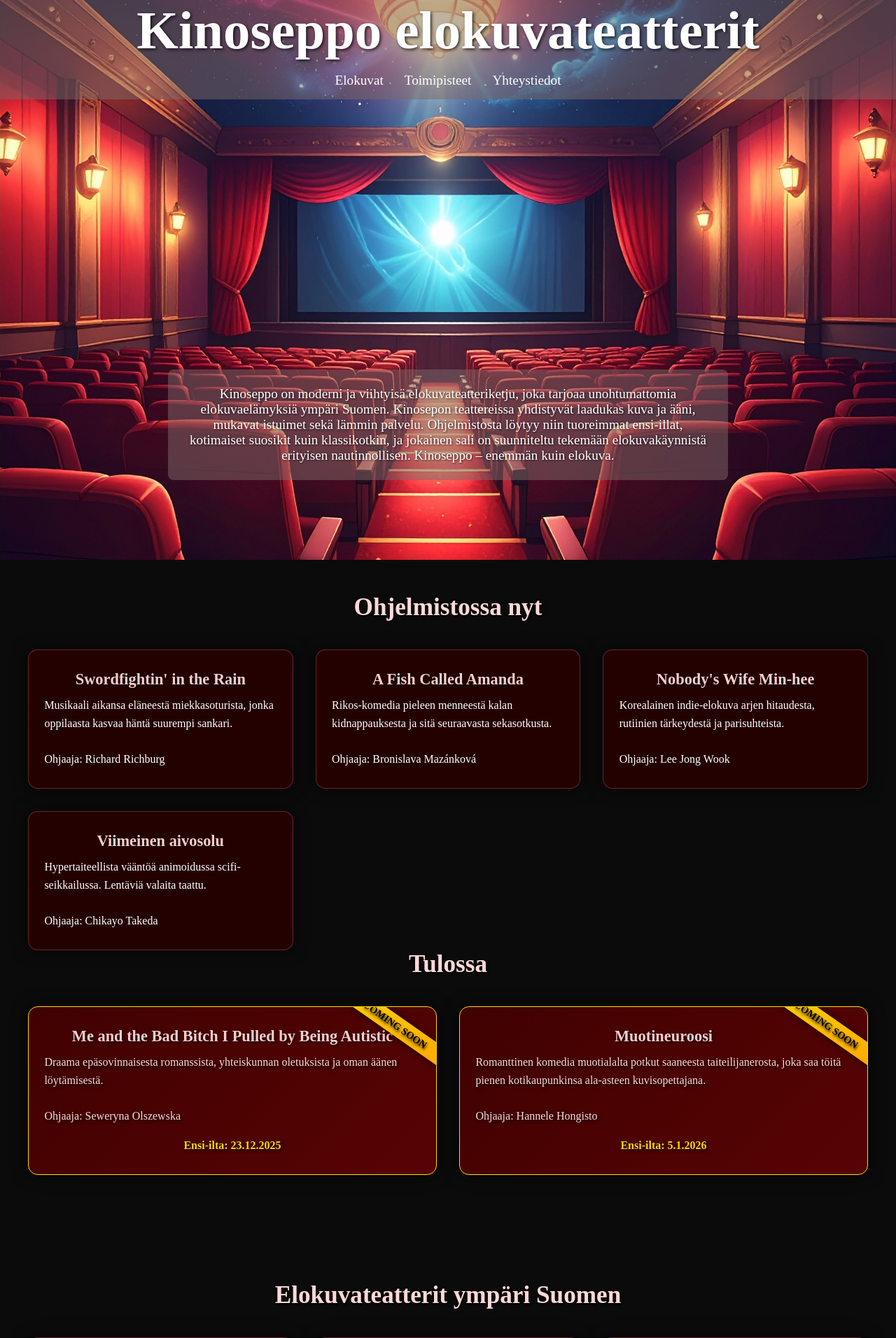
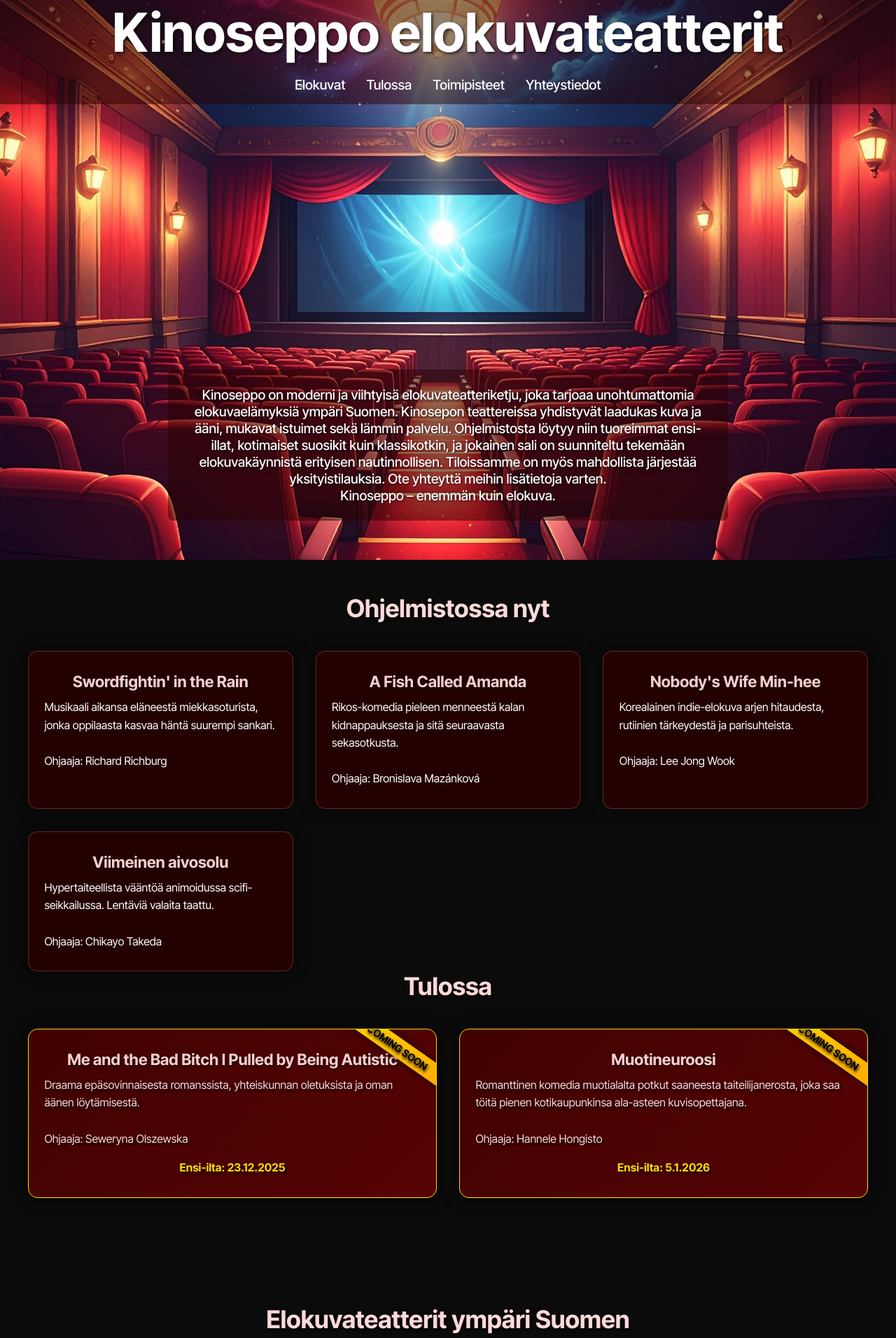
Before and after one commit to Haviaani/BE25Nettisivu, a PHP site: page / in a window 1280 px wide. Shown: the top 1912 px of the page at 70% size. Run offline with PHP 8.4, Linux system fonts and the light colour scheme.

Commit message:
parannuksia etusivun ulkoasuun

```diff
--- a/etusivu.php
+++ b/etusivu.php
@@ -14,14 +14,16 @@
                 <nav>
                     <ul>
                         <li><a href="#elokuvat">Elokuvat</a></li>
+                        <li><a href="#tulossa">Tulossa</a></li>
                         <li><a href="#toimipisteet">Toimipisteet</a></li>
                         <li><a href="#yhteystiedot">Yhteystiedot</a></li>
+
                     </ul>
                 </nav>
             </div>
             <div class="intro">
                 <p>
-                    Kinoseppo on moderni ja viihtyisä elokuvateatteriketju, joka tarjoaa unohtumattomia elokuvaelämyksiä ympäri Suomen. Kinosepon teattereissa yhdistyvät laadukas kuva ja ääni, mukavat istuimet sekä lämmin palvelu. Ohjelmistosta löytyy niin tuoreimmat ensi-illat, kotimaiset suosikit kuin klassikotkin, ja jokainen sali on suunniteltu tekemään elokuvakäynnistä erityisen nautinnollisen. Kinoseppo – enemmän kuin elokuva.
+                    Kinoseppo on moderni ja viihtyisä elokuvateatteriketju, joka tarjoaa unohtumattomia elokuvaelämyksiä ympäri Suomen. Kinosepon teattereissa yhdistyvät laadukas kuva ja ääni, mukavat istuimet sekä lämmin palvelu. Ohjelmistosta löytyy niin tuoreimmat ensi-illat, kotimaiset suosikit kuin klassikotkin, ja jokainen sali on suunniteltu tekemään elokuvakäynnistä erityisen nautinnollisen. Tiloissamme on myös mahdollista järjestää yksityistilauksia. Ote yhteyttä meihin lisätietoja varten. <br> Kinoseppo – enemmän kuin elokuva.
                 </p>
             </div>
         </div>
@@ -68,7 +70,7 @@
                 </div>
             </div>
 
-            <h2>Tulossa<h2>
+            <h2 id="tulossa">Tulossa<h2>
 
             <div class="branch-grid">
 
@@ -167,5 +169,15 @@
         </section>
 
     </main>
+    <script>
+        window.addEventListener("scroll", function() {
+            const header = document.querySelector(".header-content");
+            if (window.scrollY > window.innerHeight) {
+                header.classList.add("scrolled");
+            } else {
+                header.classList.remove("scrolled");
+        }
+    });
+    </script>
 </body>
 </html>
--- a/styles.css
+++ b/styles.css
@@ -1,7 +1,15 @@
+@import url('https://fonts.googleapis.com/css2?family=Inter+Tight:ital,wght@0,100..900;1,100..900&display=swap');
+
 * {
     padding: 0;
     margin: 0;
     box-sizing: border-box;
+}
+
+html {
+    font-family: "Inter Tight", sans-serif;
+    font-weight: 500;
+    scroll-behavior: smooth;
 }
 
 .container {
@@ -9,9 +17,8 @@
 }
 
 header h1 {
-    font-size: clamp(2rem, 6vw, 5rem); /* scales with screen size */
+    font-size: clamp(2rem, 6vw, 5rem);
     text-shadow: 2px 2px 4px rgba(0, 0, 0, 0.7);
-    /*padding-top: 1.5rem;*/
 }
 
 header {
@@ -27,9 +34,18 @@ header {
     position: relative;
 }
 
-.header-content{
-    background-color: rgb(128, 104, 104, 0.5);
+.header-content {
+    background-color: rgba(40, 0, 0, 0.5);
+    transition: background-color 0.3s ease;
     text-align: center;
+    position: fixed;
+    top: 0;
+    z-index: 2000;
+    width: 100%;
+}
+
+.header-content.scrolled {
+    background-color: rgba(40, 0, 0, 1);
 }
 
 .intro {
@@ -37,7 +53,7 @@ header {
     top: 66%;
     left: 50%;
     transform: translateX(-50%);
-    background: rgba(128, 104, 104, 0.5);
+    background: rgba(40, 0, 0, 0.5);
     max-width: 800px;
     width: 90%;
     padding: 1.5rem;
@@ -67,6 +83,10 @@ nav li {
     font-size: 1.2rem;
 }
 
+nav li:hover {
+    transform: translateY(-2px);
+}
+
 nav a {
     color: white;
     text-decoration: none;
@@ -81,6 +101,11 @@ nav a {
 
     .intro {
         width: 90%;
+        top: 50%
+    }
+
+    .header-content {
+        position: static;
     }
 }
 
```
